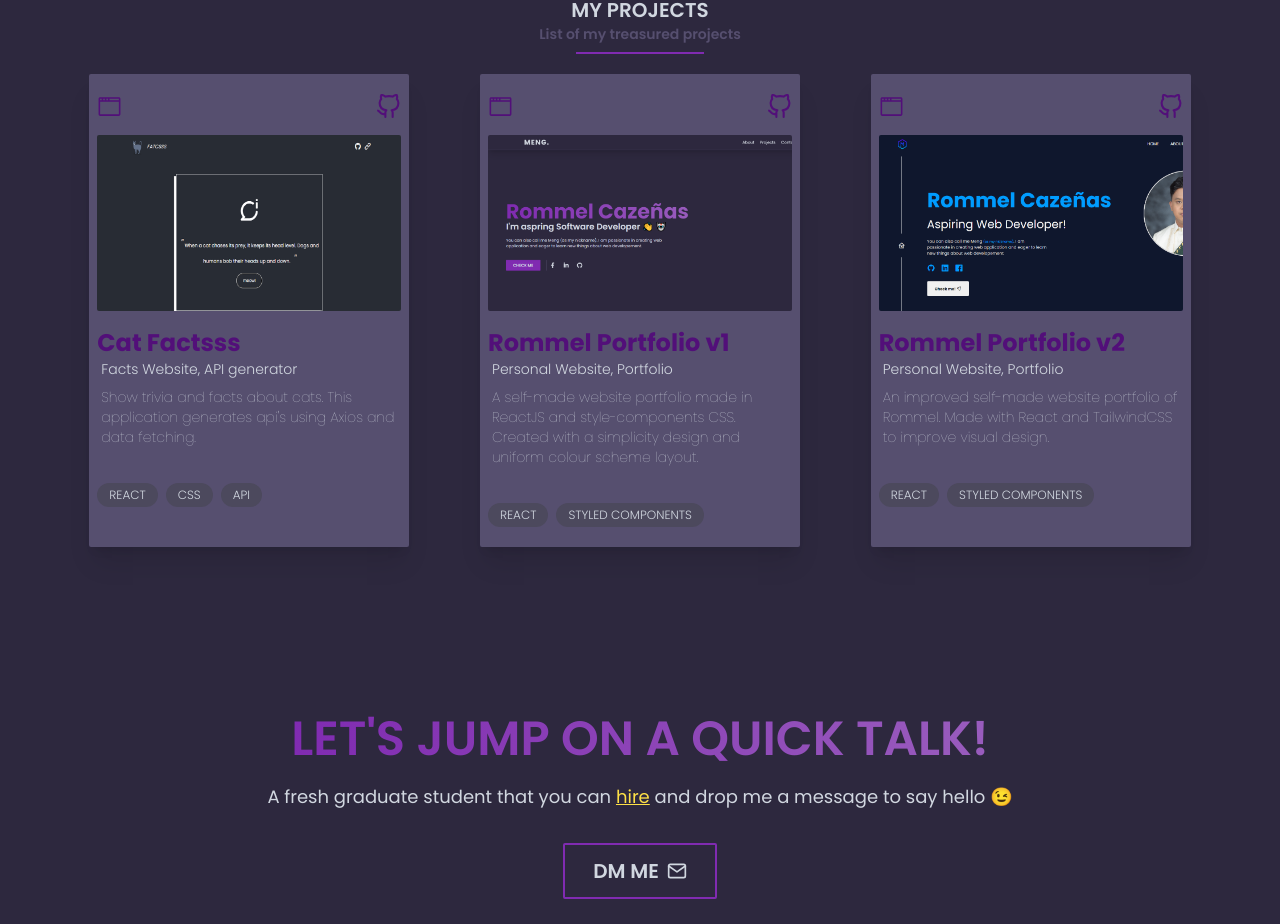
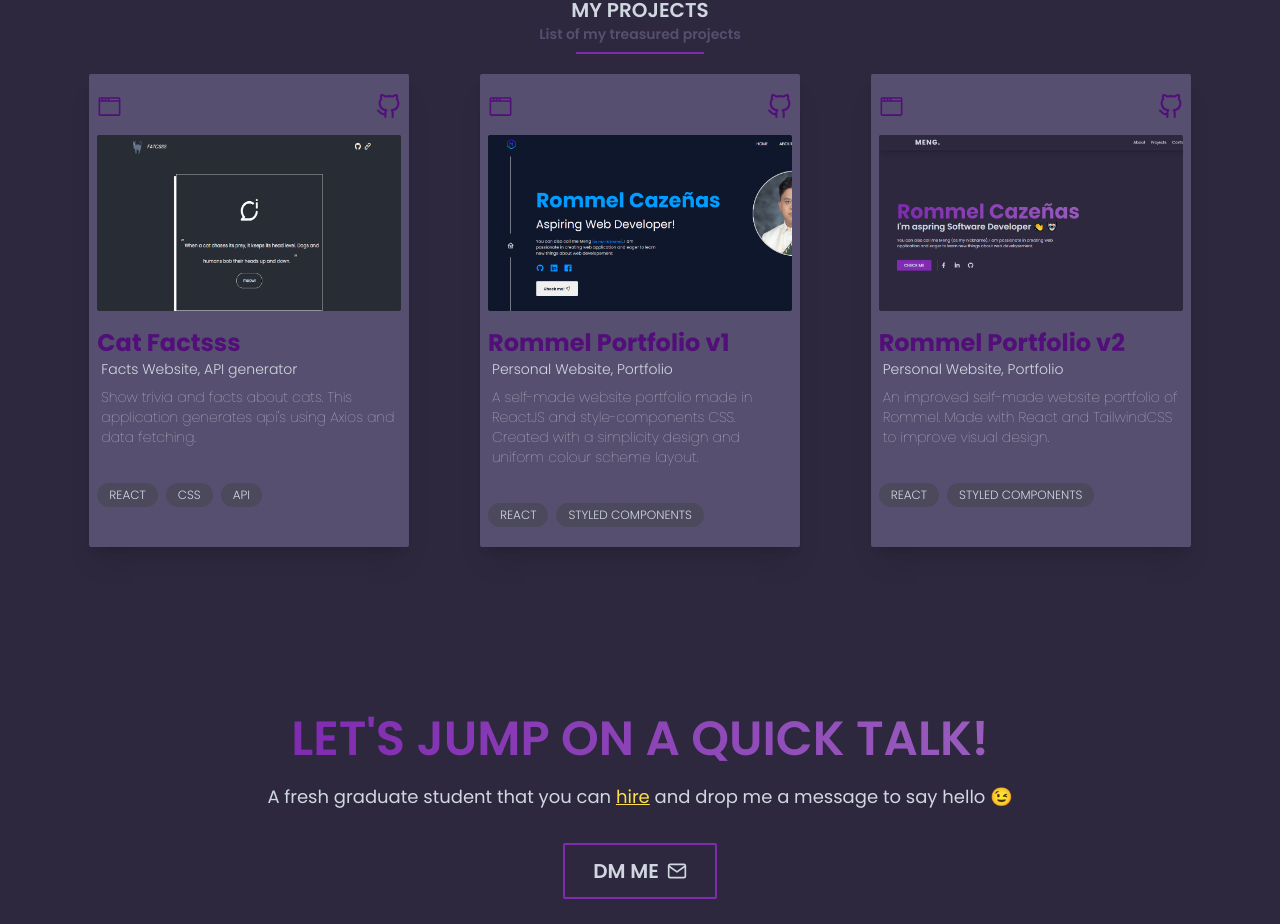
Before and after one commit to Meenngg/rommel-portfolio-v2, a React (Vite) app: page / in a window 1280 px wide. Shown: the part 1630-2554 px from the top of the page. Built offline with nearby package versions, Linux system fonts and the light colour scheme.

Commit message:
for deployment

```diff
--- a/src/components/Project.jsx
+++ b/src/components/Project.jsx
@@ -17,7 +17,7 @@ export const Project = () => {
                         <a href="https://cat-fact-rommel.vercel.app"><GoBrowser className="hover:text-primaryColor cursor-pointer transition ease-in duration-100" size={25} /></a>
                         <a href="https://github.com/Meenngg/Cat-Fact-v2"><FiGithub className="hover:text-primaryColor cursor-pointer transition ease-in duration-100" size={25} /></a>
                     </div>
-                    <div className=" bg-project-2 bg-cover h-44 rounded-sm overflow-hidden w-full"></div>
+                    <div className=" bg-project-1 bg-cover h-44 rounded-sm overflow-hidden w-full"></div>
                     <div>
                         <div className="flex flex-col">
                             <span className="text-2xl font-bold text-btnHoverColor">Cat Factsss</span>
@@ -37,7 +37,7 @@ export const Project = () => {
                     <a href="https://github.com/Meenngg/rommel-portfolio"><GoBrowser className="hover:text-primaryColor cursor-pointer transition ease-in duration-100" size={25} /></a>
                     <a href="https://rommel-cazenas-v1.vercel.app"><FiGithub className="hover:text-primaryColor cursor-pointer transition ease-in duration-100" size={25} /></a>
                     </div>
-                    <div className=" bg-project-1 bg-cover h-44 rounded-sm overflow-hidden w-full"></div>
+                    <div className=" bg-project-2 bg-cover h-44 rounded-sm overflow-hidden w-full"></div>
                     <div>
                         <div className="flex flex-col">
                             <span className="text-2xl font-bold text-btnHoverColor">Rommel Portfolio v1</span>
--- a/tailwind.config.js
+++ b/tailwind.config.js
@@ -22,9 +22,9 @@ export default {
       backgroundImage: {
         'meng-logo': "url('./assets/Meng_logo.png')",
         'profile-pic': "url('./assets/Grad_Profile.png')",
-        'project-1': "url('./assets/project-1-preview.png')",
-        'project-2': "url('./assets/project-3-preview.png')",
-        'project-3': "url('./assets/project-2-preview.png')"
+        'project-1': "url('./assets/project-3-preview.png')",
+        'project-2': "url('./assets/project-2-preview.png')",
+        'project-3': "url('./assets/project-1-preview.png')"
 
       }
     },
```
